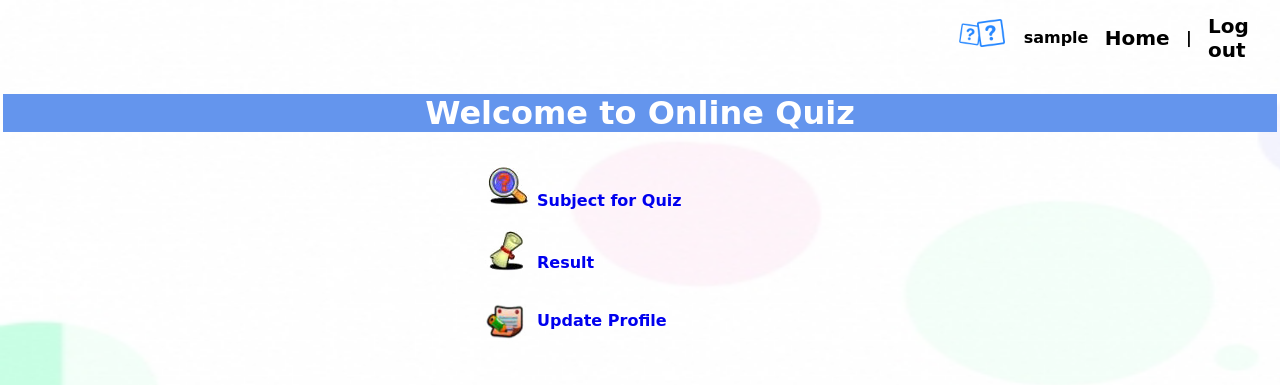
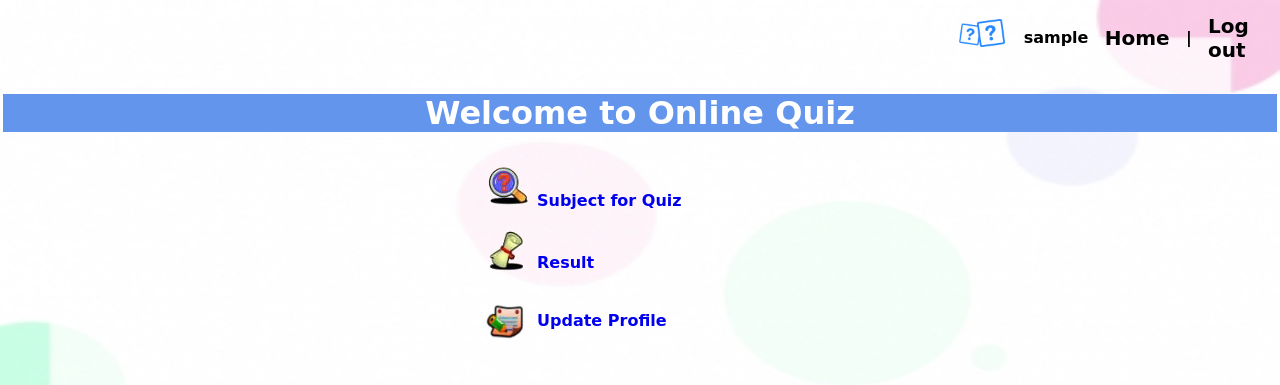
Before and after one commit to winsonleehunchuen/FYP, a PHP site: page /userpage.php in a window 1280 px wide. Shown: the top 385 px of the page. Run offline with PHP 8.4, Linux system fonts and the light colour scheme; the visitor is signed in with stand-in values (Sample User, id 1); lists and menus that the app fills with data are empty; some libraries are stand-ins or nearby versions; some web fonts are replaced.

Commit message:
change design

```diff
--- a/Quiz/userQuestion.php
+++ b/Quiz/userQuestion.php
@@ -17,7 +17,7 @@ error_reporting(0);
 
 	html{
 		background-repeat: no-repeat;
-		background-size: 1600px 720px;
+		background-size: 100% 100%;
 		height:720px;
 		background-image:url("images/background1.jpg");
 	}
--- a/Quiz/userResult.php
+++ b/Quiz/userResult.php
@@ -14,7 +14,7 @@
 
 	html{
 		background-repeat: no-repeat;
-		background-size: 1600px 720px;
+		background-size: 100% 100%;
 		height:720px;
 		background-image:url("images/background1.jpg");
 	}
--- a/Quiz/userShowtest.php
+++ b/Quiz/userShowtest.php
@@ -13,7 +13,7 @@
 
 	html{
 		background-repeat: no-repeat;
-		background-size: 1600px 720px;
+		background-size: 100% 100%;
 		height:720px;
 		background-image:url("images/background1.jpg");
 	}
--- a/Quiz/userSublist.php
+++ b/Quiz/userSublist.php
@@ -13,7 +13,7 @@
 
 	html{
 		background-repeat: no-repeat;
-		background-size: 1600px 720px;
+		background-size: 100% 100%;
 		height:720px;
 		background-image:url("images/background1.jpg");
 	}
--- a/Quiz/userUpdateProfile.php
+++ b/Quiz/userUpdateProfile.php
@@ -12,7 +12,7 @@
 
 		html{
 			background-repeat: no-repeat;
-			background-size: 1600px 720px;
+			background-size: 100% 100%;
 			height:720px;
 			background-image:url("images/background1.jpg");
 		}
--- a/Quiz/userUpdateProfile1.php
+++ b/Quiz/userUpdateProfile1.php
@@ -8,7 +8,7 @@
 
   html{
     background-repeat: no-repeat;
-    background-size: 1600px 980px;
+    background-size: 100% 100%;
     height:980px;
     background-image:url("images/background1.jpg");
   }
--- a/Quiz/userViewanswer.php
+++ b/Quiz/userViewanswer.php
@@ -16,7 +16,7 @@ error_reporting(0);
 
 	html{
 		background-repeat: no-repeat;
-		background-size: 1600px 720px;
+		background-size: 100% 100%;
 		height:720px;
 		background-image:url("images/background1.jpg");
 	}
--- a/Quiz/userpage.php
+++ b/Quiz/userpage.php
@@ -14,7 +14,7 @@
 
 	html{
 		background-repeat: no-repeat;
-		background-size: 1600px 720px;
+		background-size: 100% 100%;
 		height:720px;
 		background-image:url("images/background1.jpg");
 	}
```
